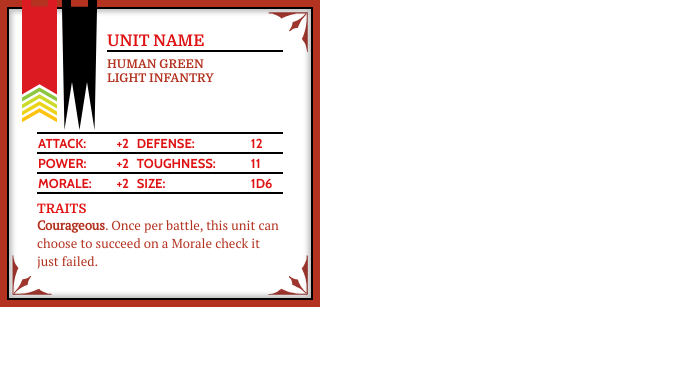
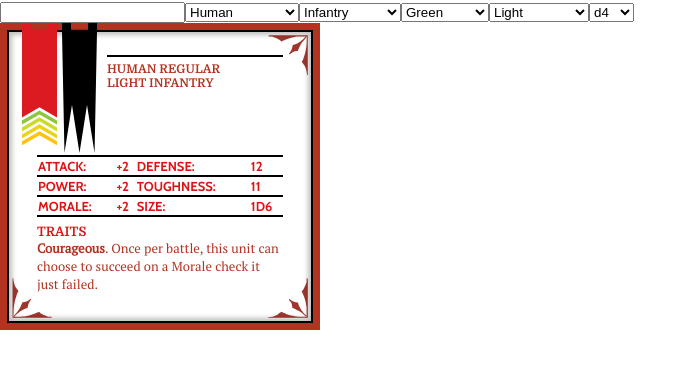
Before and after one commit to freddybushboy/unit-cards, a React (Create React App) app: page / in a window 1280 px wide. Shown: the top 368 px of the page, without its empty margins (0-697 px from the left). Built offline with nearby package versions, Linux system fonts and the light colour scheme.

Commit message:
add some form elements

```diff
--- a/src/App.tsx
+++ b/src/App.tsx
@@ -1,17 +1,150 @@
-import React, { Component } from "react";
-import { Card } from "./Card/Card";
+import React, { Component } from 'react';
+import { Card } from './Card/Card';
+import {
+  UnitAncestry,
+  UnitType,
+  UnitExperience,
+  UnitEquipment,
+  UnitSize,
+} from './types/units';
 
-class App extends Component {
+interface State {
+  name: string;
+  ancestry: UnitAncestry;
+  type: UnitType;
+  experience: UnitExperience;
+  equipment: UnitEquipment;
+  size: UnitSize;
+}
+
+const unitAncestries: UnitAncestry[] = [
+  'Bugbear',
+  'Dragonborn',
+  'Dwarf',
+  'Elf',
+  'Elven (Winged)',
+  'Ghoul',
+  'Gnoll',
+  'Gnome',
+  'Goblin',
+  'Hobgoblin',
+  'Human',
+  'Kobold',
+  'Lizardfolk',
+  'None',
+  'Ogre',
+  'Orc',
+  'Skeleton',
+  'Treant',
+  'Troll',
+  'Zombie',
+];
+const unitTypes: UnitType[] = [
+  'Levies',
+  'Infantry',
+  'Cavalry',
+  'Siege Engine',
+  'Archers',
+  'Airborne',
+];
+const unitExperiences: UnitExperience[] = [
+  'Green',
+  'Regular',
+  'Seasoned',
+  'Veteran',
+  'Elite',
+  'Super-Elite',
+];
+const unitEquipments: UnitEquipment[] = [
+  'Light',
+  'Medium',
+  'Heavy',
+  'Super-Heavy',
+];
+const unitSizes: UnitSize[] = ['d4', 'd6', 'd8', 'd10', 'd12'];
+
+class App extends Component<{}, State> {
+  state = {
+    name: '',
+    ancestry: 'Human' as UnitAncestry,
+    type: 'Infantry' as UnitType,
+    experience: 'Regular' as UnitExperience,
+    equipment: 'Light' as UnitEquipment,
+    size: 'd6' as UnitSize,
+  };
   render() {
     return (
-      <Card
-        name="Unit Name"
-        ancestry="Human"
-        type="Infantry"
-        experience="Green"
-        equipment="Light"
-        size="d6"
-      />
+      <>
+        <input
+          type="text"
+          value={this.state.name}
+          onChange={(e) => this.setState({ name: e.target.value })}
+        />
+        <select
+          value={this.state.ancestry}
+          onChange={(e) =>
+            this.setState({ ancestry: e.currentTarget.value as UnitAncestry })
+          }
+        >
+          {unitAncestries.map((value) => (
+            <option value={value}>{value}</option>
+          ))}
+        </select>
+        <select
+          value={this.state.type}
+          onChange={(e) =>
+            this.setState({ type: e.currentTarget.value as UnitType })
+          }
+        >
+          {unitTypes.map((value) => (
+            <option value={value}>{value}</option>
+          ))}
+        </select>
+        <select
+          value={this.state.type}
+          onChange={(e) =>
+            this.setState({
+              experience: e.currentTarget.value as UnitExperience,
+            })
+          }
+        >
+          {unitExperiences.map((value) => (
+            <option value={value}>{value}</option>
+          ))}
+        </select>
+        <select
+          value={this.state.type}
+          onChange={(e) =>
+            this.setState({
+              equipment: e.currentTarget.value as UnitEquipment,
+            })
+          }
+        >
+          {unitEquipments.map((value) => (
+            <option value={value}>{value}</option>
+          ))}
+        </select>
+        <select
+          value={this.state.type}
+          onChange={(e) =>
+            this.setState({
+              size: e.currentTarget.value as UnitSize,
+            })
+          }
+        >
+          {unitSizes.map((value) => (
+            <option value={value}>{value}</option>
+          ))}
+        </select>
+        <Card
+          name={this.state.name}
+          ancestry={this.state.ancestry}
+          type={this.state.type}
+          experience={this.state.experience}
+          equipment={this.state.equipment}
+          size={this.state.size}
+        />
+      </>
     );
   }
 }
```
Also changed, not shown: src/Card/Card.tsx (+6 -6 lines), src/types/units.ts (+34 -34 lines), 2 other files (tests, documents, lock files or other folders).
